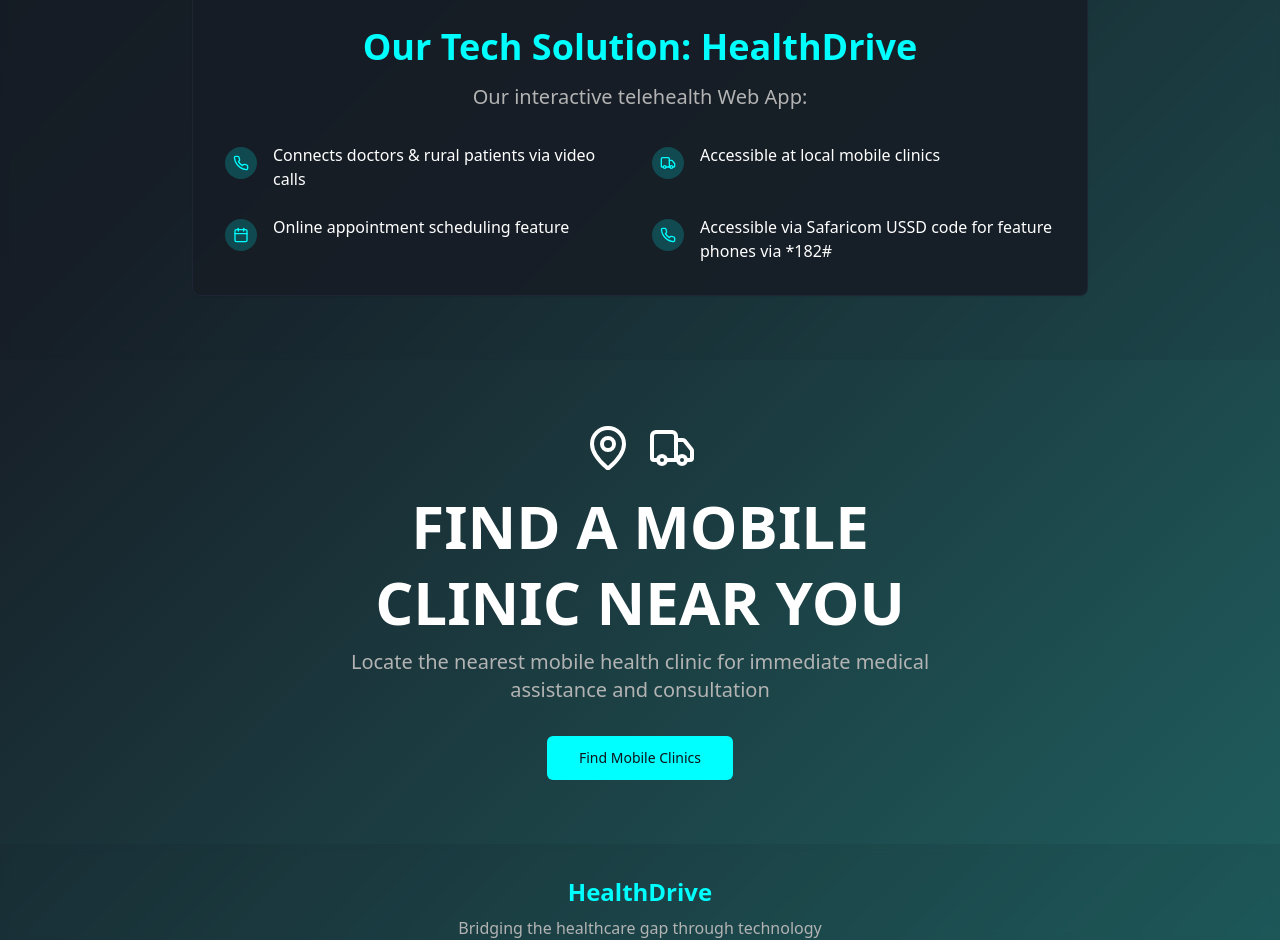
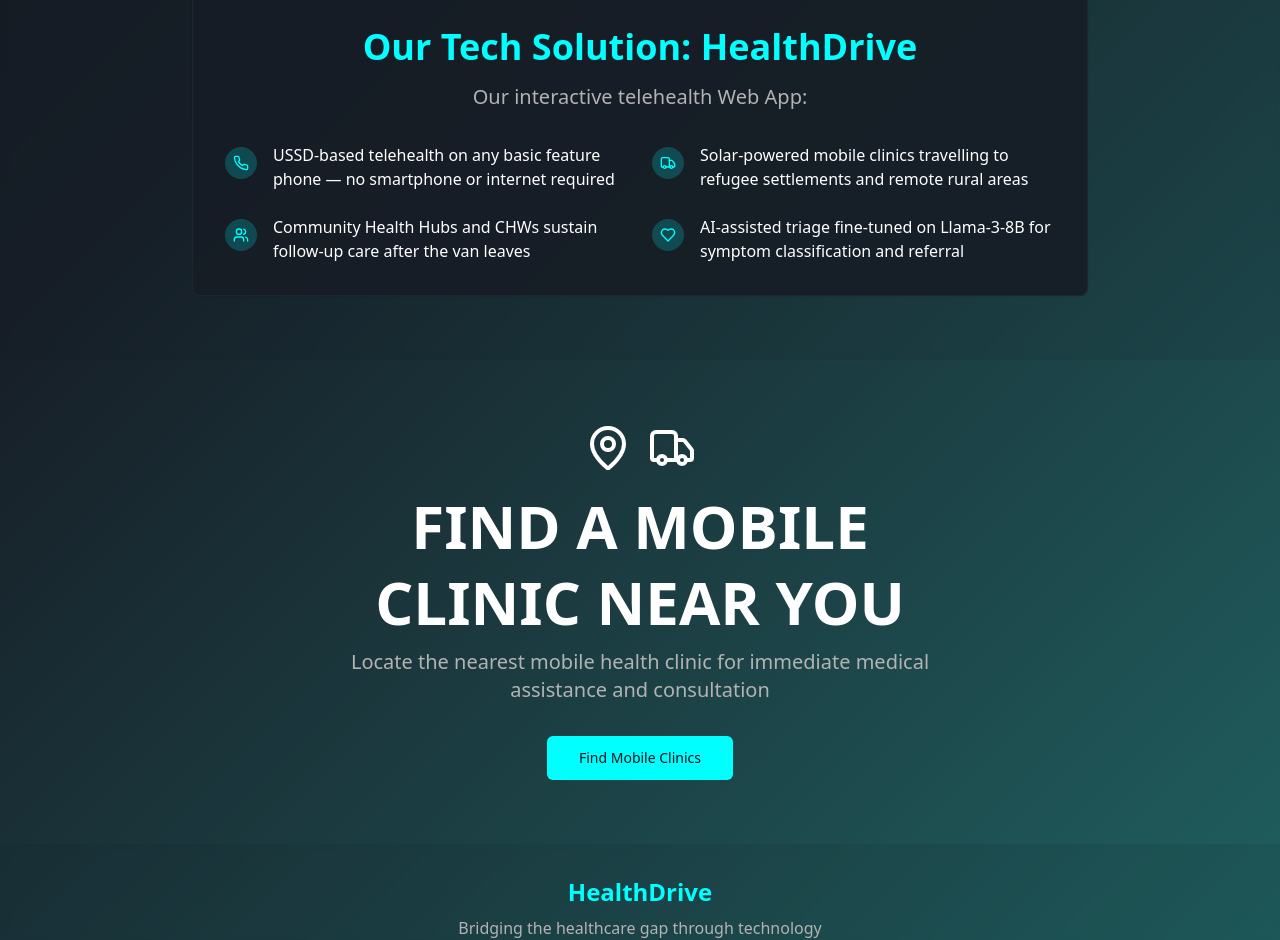
Before and after one commit to AgbajeCity/healthdrive, a React (Vite) app: page / in a window 1280 px wide. Shown: the part 1640-2580 px from the top of the page. Built offline with nearby package versions, Linux system fonts and the light colour scheme.

Commit message:
Changes
Co-authored-by: AgbajeCity <104626908+AgbajeCity@users.noreply.github.com>

```diff
--- a/src/pages/Index.tsx
+++ b/src/pages/Index.tsx
@@ -14,19 +14,19 @@ const Index = () => {
   const features = [
     {
       icon: Phone,
-      text: "Connects doctors & rural patients via video calls"
+      text: "USSD-based telehealth on any basic feature phone — no smartphone or internet required"
     },
     {
       icon: Truck,
-      text: "Accessible at local mobile clinics"
+      text: "Solar-powered mobile clinics travelling to refugee settlements and remote rural areas"
     },
     {
-      icon: Calendar,
-      text: "Online appointment scheduling feature"
+      icon: Users,
+      text: "Community Health Hubs and CHWs sustain follow-up care after the van leaves"
     },
     {
-      icon: Phone,
-      text: "Accessible via Safaricom USSD code for feature phones via *182#"
+      icon: Heart,
+      text: "AI-assisted triage fine-tuned on Llama-3-8B for symptom classification and referral"
     }
   ];
 
```
